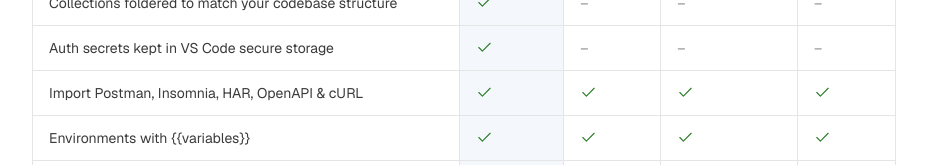
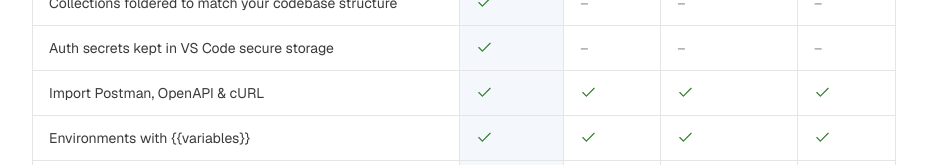
Before and after one commit to saurowankhade/dragonfly-web, a Next.js app: page / in a window 1280 px wide. Shown: the part 2752-2917 px from the top of the page, without its empty margins (314-1241 px from the left). Built offline with nearby package versions, Linux system fonts and the light colour scheme.

Commit message:
fix: seo description

```diff
--- a/app/dragonfly/page.js
+++ b/app/dragonfly/page.js
@@ -4,9 +4,9 @@ const MARKETPLACE =
   "https://marketplace.visualstudio.com/items?itemName=saurabhwankhade.dragonfly";
 
 export const metadata = {
-  title: "Playground — try a request",
+  title: "Playground: try a request",
   description:
-    "An interactive playground for Dragonfly. Pick a method, set a URL, add params, headers, body and auth, press Send, and read the response, the same way it works inside VS Code.",
+    "Interactive Dragonfly playground: pick a method, set a URL, add headers, body and auth, press Send, and read the response, right in your browser.",
   alternates: { canonical: "/dragonfly" },
 };
 
--- a/app/layout.js
+++ b/app/layout.js
@@ -25,7 +25,7 @@ export const metadata = {
     template: "%s | Dragonfly",
   },
   description:
-    "A REST API client that runs inside VS Code. Send HTTP requests, organize collections, import from Postman, Thunder Client, Insomnia, HAR, OpenAPI and cURL, and scan your Express and Next.js code for routes. Free, local, no account.",
+    "A REST API client inside VS Code. Send requests, organize collections, import from Postman, OpenAPI and cURL, and scan Express and Next.js routes.",
   keywords: [
     "vs code rest client",
     "api client for vs code",
--- a/app/page.js
+++ b/app/page.js
@@ -6,7 +6,7 @@ import { CheckIcon, ArrowRightIcon } from "./components/icons";
 export const metadata = {
   title: "REST API Client for VS Code",
   description:
-    "Dragonfly is a REST API client built into VS Code. Send requests, save collections, import from Postman and OpenAPI, and turn your Express and Next.js routes into ready-to-run requests.",
+    "A REST API client built into VS Code. Send requests, save collections, import from Postman and OpenAPI, and scan your Express and Next.js routes.",
   alternates: { canonical: "/" },
 };
 
@@ -47,11 +47,11 @@ const sources = [
 ];
 
 const compareRows = [
-  { label: "Runs inside VS Code", df: true, postman: false, thunder: true, insomnia: false },
+  { label: "Runs inside VS Code", df: true, postman: true, thunder: true, insomnia: false },
   { label: "Builds requests by scanning your code (Express & Next.js)", df: true, postman: false, thunder: false, insomnia: false },
   { label: "Collections foldered to match your codebase structure", df: true, postman: false, thunder: false, insomnia: false },
   { label: "Auth secrets kept in VS Code secure storage", df: true, postman: false, thunder: false, insomnia: false },
-  { label: "Import Postman, Insomnia, HAR, OpenAPI & cURL", df: true, postman: true, thunder: true, insomnia: true },
+  { label: "Import Postman, OpenAPI & cURL", df: true, postman: true, thunder: true, insomnia: true },
   { label: "Environments with {{variables}}", df: true, postman: true, thunder: true, insomnia: true },
   { label: "Copy any request as code (cURL, Python, Go, +)", df: true, postman: true, thunder: true, insomnia: true },
   { label: "Request history built in", df: true, postman: true, thunder: true, insomnia: true },
```
